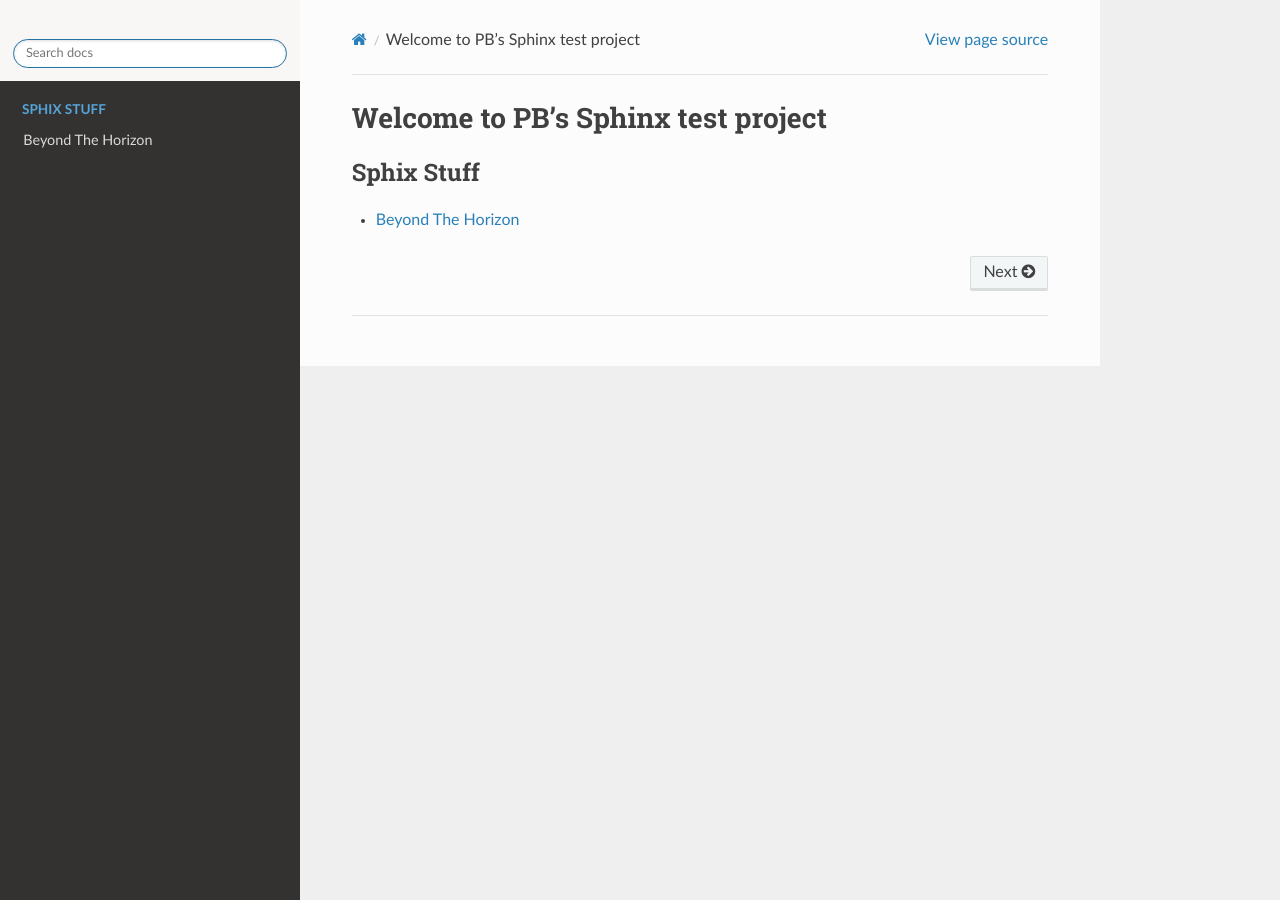
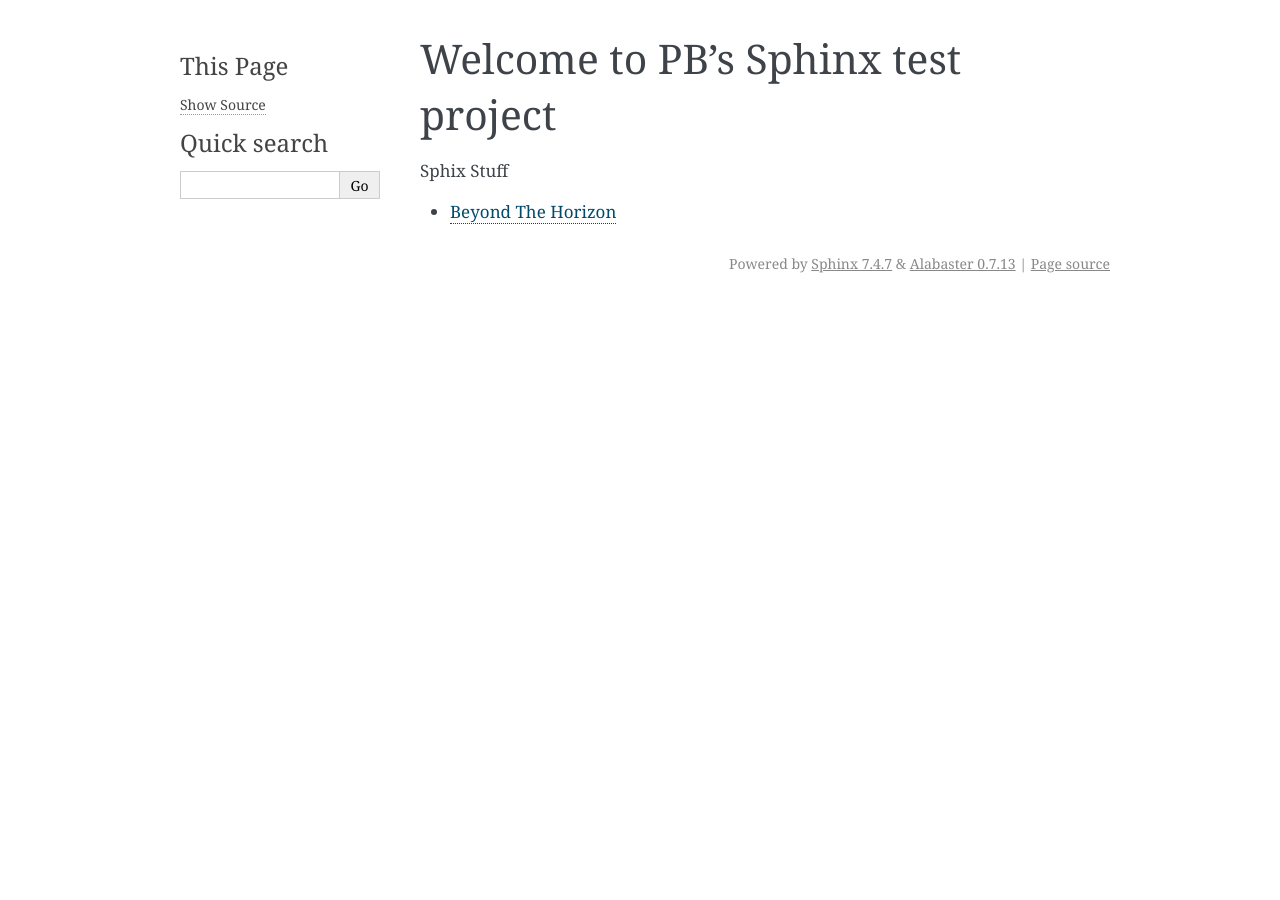
Before and after one commit to PaulEdwardBrennan/SphinxStuff, a Sphinx documentation site: the page built from docs/index.rst, in a window 1280 px wide. Built offline with Sphinx 7.4.7, drawn with Linux system fonts in a browser that asks for light colours.

Commit message:
Change theme

```diff
--- a/docs/conf.py
+++ b/docs/conf.py
@@ -53,7 +53,7 @@
 # The theme to use for HTML and HTML Help pages.  See the documentation for
 # a list of builtin themes.
 #
-html_theme =  'sphinx_rtd_theme' # 'sphinx_material'
+html_theme =  'alabaster' # 'sphinx_material'
 
 html_theme_options = {
     'analytics_id': 'G-XXXXXXXXXX',  #  Provided by Google in your dashboard
```
Also changed, not shown: 1 other file.
